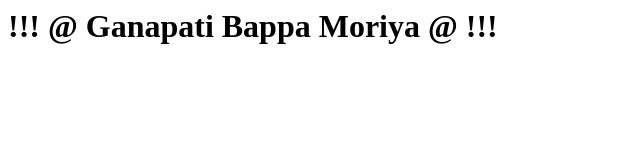
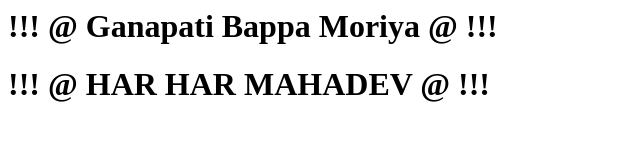
Before and after one commit to vikasdarade/Assignment-1, a plain HTML site: page index.html in a window 1280 px wide. Shown: the whole page, without its empty margins (0-640 px from the left). Drawn offline with Linux system fonts and the light colour scheme.

Commit message:
Update index.html

```diff
--- a/index.html
+++ b/index.html
@@ -1 +1,2 @@
 <h1> !!! @ Ganapati Bappa Moriya @ !!! </h1>
+<h1> !!! @ HAR HAR MAHADEV @ !!! </h1>
```
